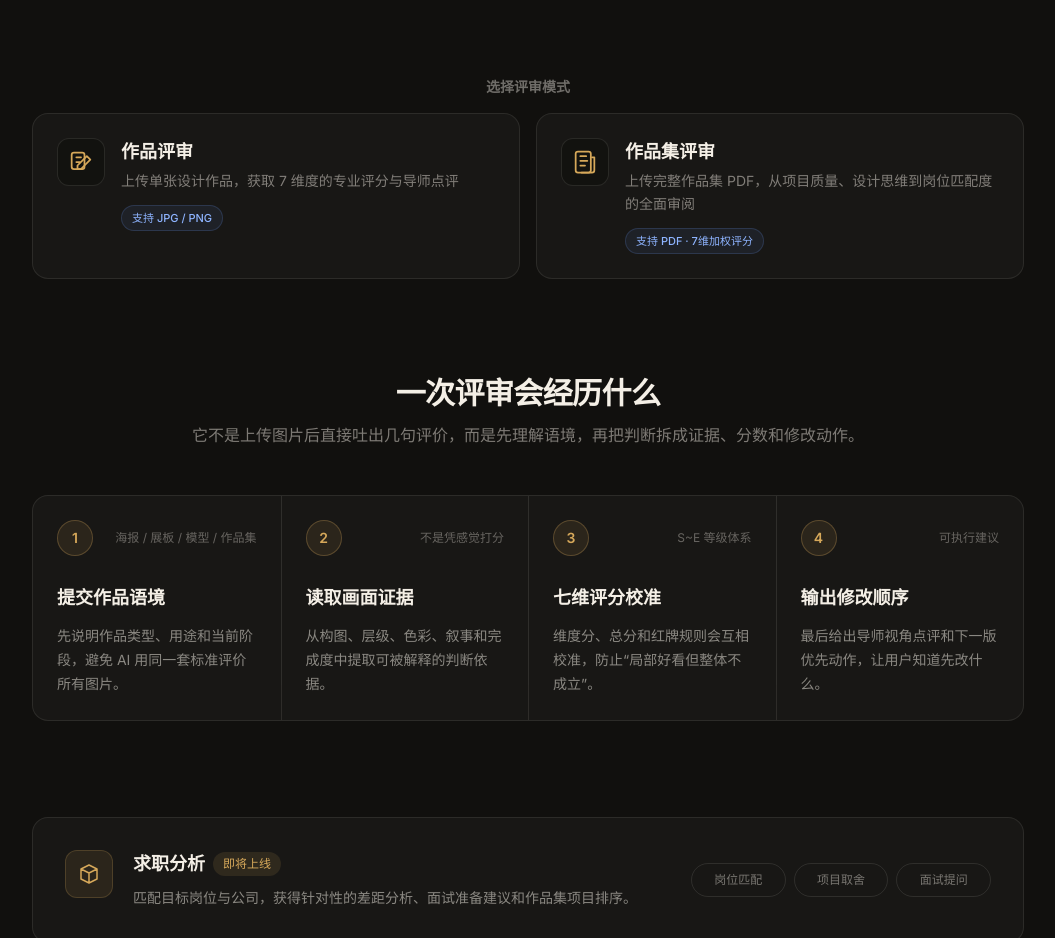
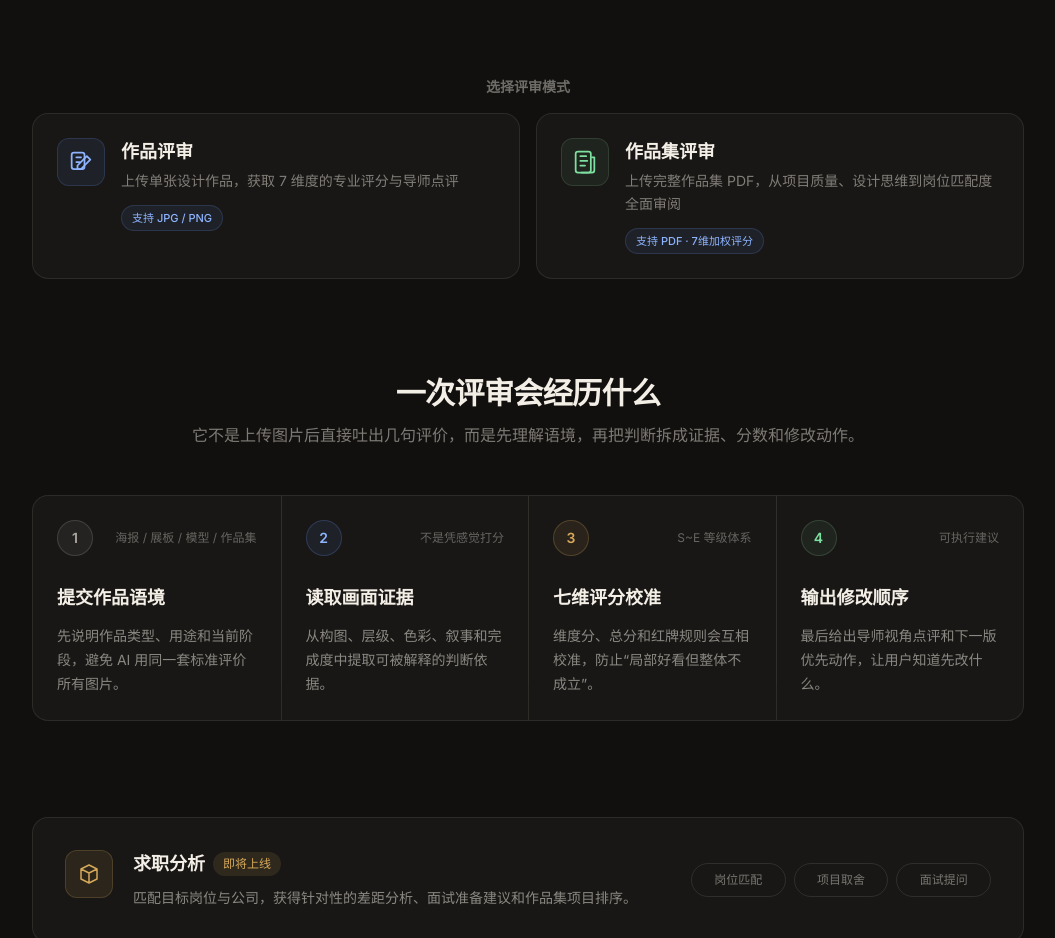
Before and after one commit to zhucygll-hub/design-review-lab, a Next.js app: page / in a window 1280 px wide. Shown: the part 840-1778 px from the top of the page, without its empty margins (112-1167 px from the left). Built offline with nearby package versions, Linux system fonts and the light colour scheme.

Commit message:
style: soften homepage icon accents

```diff
--- a/components/home/EntryCards.tsx
+++ b/components/home/EntryCards.tsx
@@ -11,6 +11,7 @@ const ENTRIES = [
     description: '上传单张设计作品，获取 7 维度的专业评分与导师点评',
     tag: '支持 JPG / PNG',
     href: '/analyze',
+    iconClassName: 'border-[#6B9CFF]/18 bg-[#6B9CFF]/8 text-[#8EB4FF] group-hover:text-[#F4EFE6]',
     icon: (
       <svg width="28" height="28" viewBox="0 0 24 24" fill="none" stroke="currentColor" strokeWidth="1.5" strokeLinecap="round" strokeLinejoin="round">
         <rect x="4" y="4" width="11" height="14" rx="2" />
@@ -23,9 +24,10 @@ const ENTRIES = [
   {
     key: 'portfolio',
     title: '作品集评审',
-    description: '上传完整作品集 PDF，从项目质量、设计思维到岗位匹配度的全面审阅',
+    description: '上传完整作品集 PDF，从项目质量、设计思维到岗位匹配度全面审阅',
     tag: '支持 PDF · 7维加权评分',
     href: '/portfolio',
+    iconClassName: 'border-[#7EB98E]/18 bg-[#7EB98E]/8 text-[#7EE0A0] group-hover:text-[#F4EFE6]',
     icon: (
       <svg width="28" height="28" viewBox="0 0 24 24" fill="none" stroke="currentColor" strokeWidth="1.5" strokeLinecap="round" strokeLinejoin="round">
         <rect x="4" y="3" width="13" height="18" rx="2" />
@@ -55,7 +57,7 @@ export default function EntryCards() {
             <Link href={entry.href}>
               <GlassCard className="group h-full cursor-pointer p-6 transition-all duration-300 hover:bg-[#1E1C19] hover:border-[#F4EFE6]/18">
                 <div className="flex items-start gap-4">
-                  <div className="flex h-12 w-12 shrink-0 items-center justify-center rounded-xl border border-[#F4EFE6]/10 bg-[#11100E]/64 text-[#D6A85A] transition-colors group-hover:text-[#F4EFE6]">
+                  <div className={`flex h-12 w-12 shrink-0 items-center justify-center rounded-xl border transition-colors ${entry.iconClassName}`}>
                     {entry.icon}
                   </div>
                   <div className="min-w-0">
--- a/components/home/FeaturesGrid.tsx
+++ b/components/home/FeaturesGrid.tsx
@@ -7,21 +7,25 @@ const STEPS = [
     title: '提交作品语境',
     description: '先说明作品类型、用途和当前阶段，避免 AI 用同一套标准评价所有图片。',
     meta: '海报 / 展板 / 模型 / 作品集',
+    tone: 'border-[#F4EFE6]/14 bg-[#F4EFE6]/6 text-[#F4EFE6]/66',
   },
   {
     title: '读取画面证据',
     description: '从构图、层级、色彩、叙事和完成度中提取可被解释的判断依据。',
     meta: '不是凭感觉打分',
+    tone: 'border-[#6B9CFF]/22 bg-[#6B9CFF]/8 text-[#8EB4FF]',
   },
   {
     title: '七维评分校准',
     description: '维度分、总分和红牌规则会互相校准，防止“局部好看但整体不成立”。',
     meta: 'S~E 等级体系',
+    tone: 'border-[#D6A85A]/24 bg-[#D6A85A]/9 text-[#D6A85A]',
   },
   {
     title: '输出修改顺序',
     description: '最后给出导师视角点评和下一版优先动作，让用户知道先改什么。',
     meta: '可执行建议',
+    tone: 'border-[#7EB98E]/22 bg-[#7EB98E]/8 text-[#7EE0A0]',
   },
 ]
 
@@ -55,7 +59,7 @@ export default function FeaturesGrid() {
               className={`relative p-6 ${index > 0 ? 'border-t border-[#F4EFE6]/10 md:border-l md:border-t-0' : ''}`}
             >
               <div className="mb-7 flex items-center justify-between">
-                <span className="flex h-9 w-9 items-center justify-center rounded-full border border-[#D6A85A]/28 bg-[#D6A85A]/10 text-sm font-semibold text-[#D6A85A]">
+                <span className={`flex h-9 w-9 items-center justify-center rounded-full border text-sm font-semibold ${step.tone}`}>
                   {index + 1}
                 </span>
                 <span className="text-xs text-[#F4EFE6]/36">{step.meta}</span>
```
